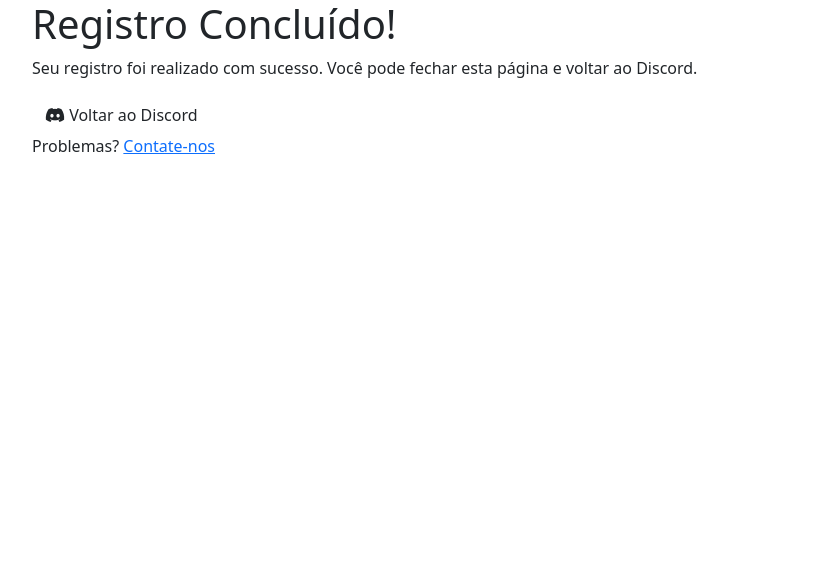
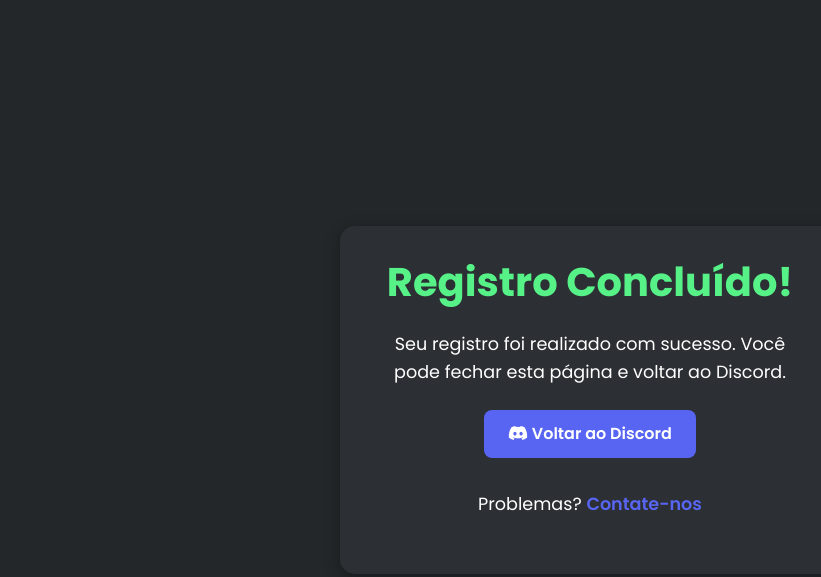
Before and after one commit to LucasDesignerF/discord-oauth-page, a plain HTML site: page index.html in a window 1280 px wide. Shown: the whole page, without its empty margins (50-871 px from the left). Drawn offline with nearby package versions, Linux system fonts and the light colour scheme.

Commit message:
Update index.html

```diff
--- a/index.html
+++ b/index.html
@@ -14,7 +14,82 @@
     <link rel="stylesheet" href="https://cdnjs.cloudflare.com/ajax/libs/font-awesome/6.0.0-beta3/css/all.min.css">
     <!-- CSS Personalizado -->
     <style>
-        /* Estilos personalizados (mantenha os estilos anteriores) */
+        /* Cores do Discord */
+        :root {
+            --discord-blurple: #5865F2;
+            --discord-green: #57F287;
+            --discord-red: #ED4245;
+            --discord-white: #FFFFFF;
+            --discord-black: #23272A;
+            --discord-gray: #2C2F33;
+        }
+        /* Aplicando a fonte Poppins */
+        body {
+            font-family: 'Poppins', sans-serif;
+            background-color: var(--discord-black);
+            color: var(--discord-white);
+            display: flex;
+            justify-content: center;
+            align-items: center;
+            height: 100vh;
+            margin: 0;
+        }
+        .container {
+            background-color: var(--discord-gray);
+            padding: 2rem;
+            border-radius: 15px;
+            box-shadow: 0 4px 15px rgba(0, 0, 0, 0.3);
+            max-width: 500px;
+            width: 100%;
+            text-align: center;
+        }
+        h1 {
+            color: var(--discord-green);
+            font-size: 2.5rem;
+            margin-bottom: 1.5rem;
+            font-weight: 700; /* Peso mais grosso para o título */
+        }
+        p {
+            font-size: 1.1rem;
+            line-height: 1.6;
+            margin-bottom: 1.5rem;
+            font-weight: 400; /* Peso normal para o texto */
+        }
+        .btn-discord {
+            background-color: var(--discord-blurple);
+            color: var(--discord-white);
+            border: none;
+            padding: 0.75rem 1.5rem;
+            border-radius: 8px;
+            font-size: 1rem;
+            font-weight: 600; /* Peso semi-negrito para o botão */
+            transition: background-color 0.3s ease;
+        }
+        .btn-discord:hover {
+            background-color: #4752C4;
+        }
+        .footer {
+            margin-top: 2rem;
+            font-size: 0.9rem;
+            color: var(--discord-white);
+        }
+        .footer a {
+            color: var(--discord-blurple);
+            text-decoration: none;
+            font-weight: 600; /* Peso semi-negrito para links */
+        }
+        .footer a:hover {
+            text-decoration: underline;
+        }
+        /* Animações personalizadas */
+        .animate-pop {
+            animation: pop 0.5s ease;
+        }
+        @keyframes pop {
+            0% { transform: scale(0.9); }
+            50% { transform: scale(1.1); }
+            100% { transform: scale(1); }
+        }
     </style>
 </head>
 <body>
@@ -30,7 +105,6 @@
             <p>Problemas? <a href="#">Contate-nos</a></p>
         </div>
     </div>
-
     <!-- Bootstrap 5 JS e dependências -->
     <script src="https://cdn.jsdelivr.net/npm/@popperjs/core@2.11.6/dist/umd/popper.min.js"></script>
     <script src="https://cdn.jsdelivr.net/npm/bootstrap@5.3.0/dist/js/bootstrap.min.js"></script>
@@ -42,7 +116,6 @@
         function redirectToDiscord() {
             window.location.href = "https://discord.com";
         }
-
         // Animação GSAP ao carregar a página
         gsap.from(".container", {
             duration: 1,
@@ -50,7 +123,6 @@
             opacity: 0,
             ease: "power2.out",
         });
-
         // Animação de pop no botão
         const button = document.querySelector(".btn-discord");
         button.addEventListener("mouseover", () => {
@@ -67,21 +139,6 @@
                 ease: "power2.out",
             });
         });
-
-        // Função para capturar o código da URL
-        function getCodeFromURL() {
-            const urlParams = new URLSearchParams(window.location.search);
-            return urlParams.get('code');
-        }
-
-        // Captura o código e redireciona para o endpoint do Flask
-        const code = getCodeFromURL();
-        if (code) {
-            // Redireciona para o endpoint do Flask
-            window.location.href = `http://localhost:5000/callback?code=${code}`;
-        } else {
-            console.log("Nenhum código encontrado na URL.");
-        }
     </script>
 </body>
 </html>
```
